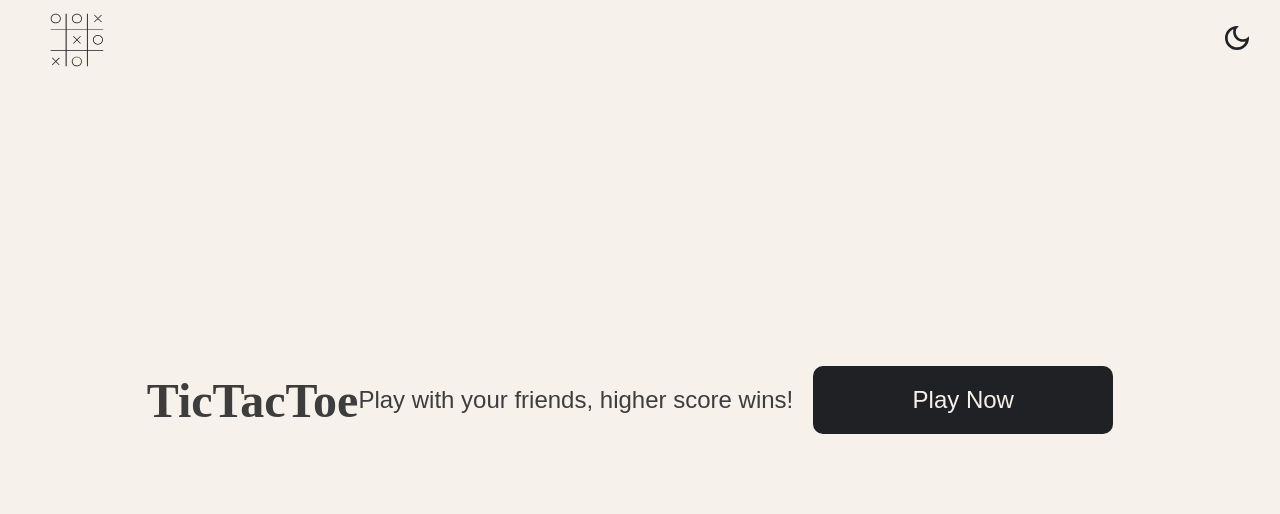
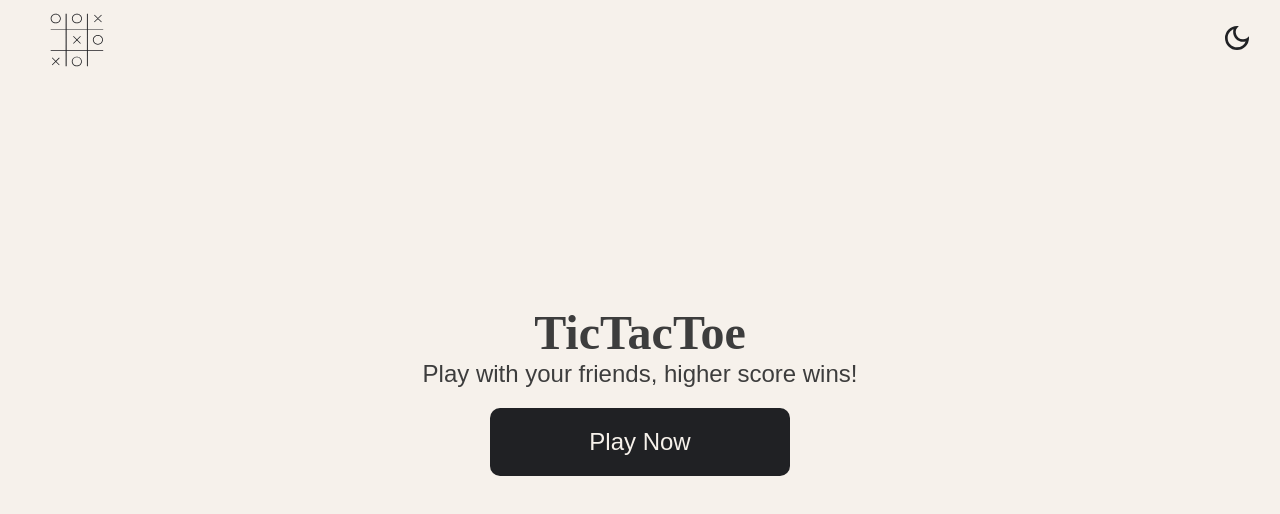
Before and after one commit to tcmbonani/tic-tac-toe, a React (Create React App) app: page / in a window 1280 px wide. Shown: the top 514 px of the page. Built offline with nearby package versions, Linux system fonts and the light colour scheme; a web font is replaced by a local one.

Commit message:
home screen

```diff
--- a/src/pages/Home/Home.jsx
+++ b/src/pages/Home/Home.jsx
@@ -6,7 +6,7 @@ import { useNavigate } from 'react-router-dom';
 function Home() {
   const navigate = useNavigate();
   return (
-    <Container>
+    <Container columnBased>
       <Title>TicTacToe</Title>
       <Subtitle>Play with your friends, higher score wins!</Subtitle>
       <Button onClick={() => navigate ("/game-on")}>Play Now</Button>
```
